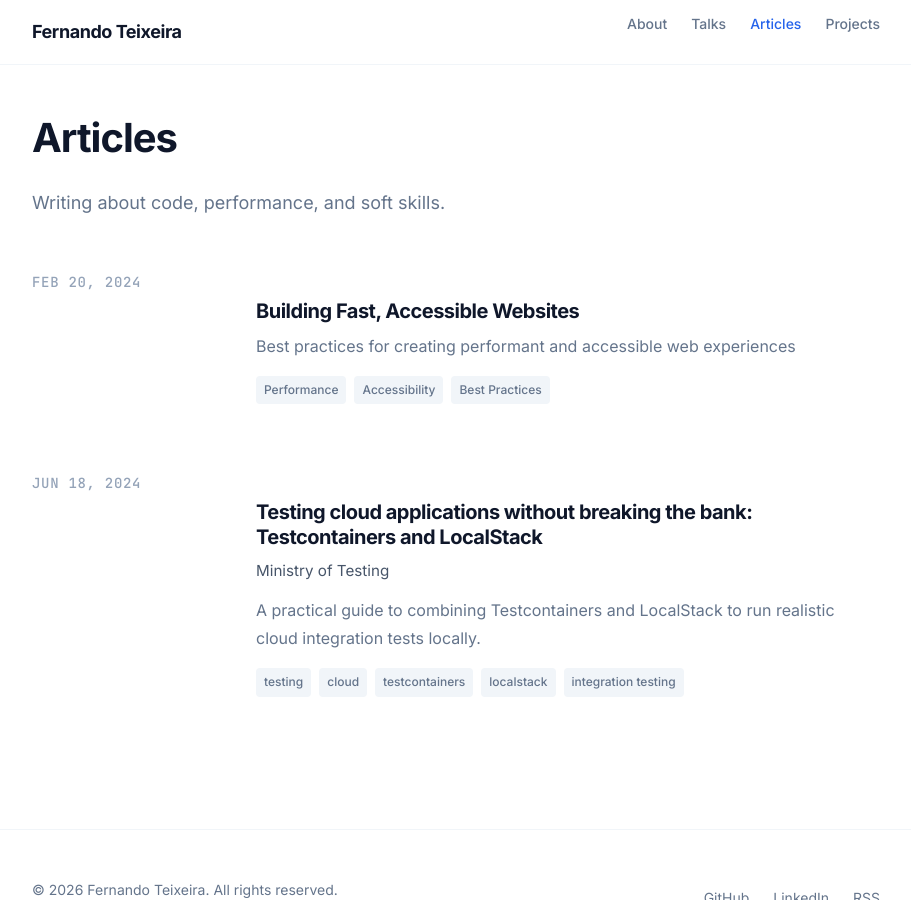
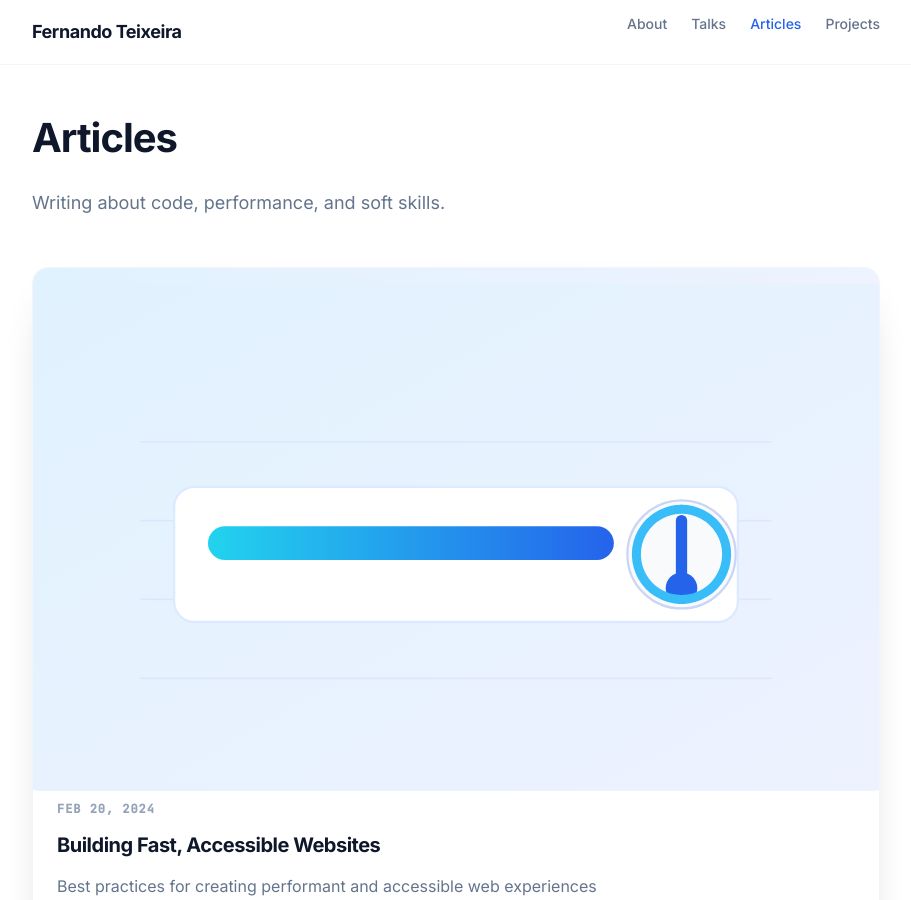
Before and after one commit to teixeira-fernando/teixeira-fernando.github.io, a Jekyll site: the page built from articles.md, in a window 1280 px wide and 900 px high. Shown: the whole window, without its empty margins (184-1095 px from the left). Built offline with Jekyll 4.4.1, drawn with Linux system fonts in a browser that asks for light colours.

Commit message:
added support for images on article banners

```diff
--- a/_data/external_articles.yml
+++ b/_data/external_articles.yml
@@ -4,3 +4,4 @@
   date: 2024-06-18
   description: "A practical guide to combining Testcontainers and LocalStack to run realistic cloud integration tests locally."
   tags: ["testing", "cloud", "testcontainers", "localstack", "integration testing"]
+  image: /assets/images/articles/testcontainers-localstack.svg
--- a/articles.md
+++ b/articles.md
@@ -14,9 +14,18 @@
 {% if articles.size > 0 %}
 <div class="articles-grid">
   {% for article in articles %}
+  {% assign article_image = article.banner_image | default: article.image | default: '/assets/images/articles/default-article.svg' %}
+  {% if article_image contains '://' %}
+    {% assign article_image_url = article_image %}
+  {% else %}
+    {% assign article_image_url = article_image | relative_url %}
+  {% endif %}
   <article class="article-item">
-    <time class="article-date">{{ article.date | date: "%b %d, %Y" }}</time>
-    <div class="article-content-wrapper">
+    <div class="article-visual">
+      <img src="{{ article_image_url }}" alt="{{ article.title }} cover image">
+    </div>
+    <div class="article-body">
+      <time class="article-date">{{ article.date | date: "%b %d, %Y" }}</time>
       <h2 class="article-title"><a href="{{ article.url | relative_url }}">{{ article.title }}</a></h2>
       {% if article.description %}
       <p class="article-excerpt">{{ article.description }}</p>
@@ -44,16 +53,25 @@
 
   <div class="articles-grid">
     {% for external in external_articles %}
+    {% assign external_image = external.image | default: '/assets/images/articles/default-article.svg' %}
+    {% if external_image contains '://' %}
+      {% assign external_image_url = external_image %}
+    {% else %}
+      {% assign external_image_url = external_image | relative_url %}
+    {% endif %}
     <article class="article-item">
-      {% if external.date %}
-      <time class="article-date">{{ external.date | date: "%b %d, %Y" }}</time>
-      {% endif %}
-      <div class="article-content-wrapper">
+      <div class="article-visual">
+        <img src="{{ external_image_url }}" alt="{{ external.title }} external cover image">
+      </div>
+      <div class="article-body">
+        {% if external.date %}
+        <time class="article-date">{{ external.date | date: "%b %d, %Y" }}</time>
+        {% endif %}
         <h2 class="article-title">
           <a href="{{ external.url }}" target="_blank" rel="noopener">{{ external.title }}</a>
         </h2>
         {% if external.publication %}
-        <p class="article-publication" style="font-size: 0.95rem; color: #475569; margin: 0.25rem 0 0.75rem;">{{ external.publication }}</p>
+        <p class="article-publication">{{ external.publication }}</p>
         {% endif %}
         {% if external.description %}
         <p class="article-excerpt">{{ external.description }}</p>
--- a/assets/css/main.css
+++ b/assets/css/main.css
@@ -632,40 +632,60 @@
 /* Articles list grid layout */
 .articles-grid {
   display: grid;
-  gap: 3rem;
+  gap: 2.5rem;
+  grid-template-columns: repeat(auto-fit, minmax(280px, 1fr));
 }
 
 .article-item {
-  display: grid;
-  grid-template-columns: 1fr;
-  gap: 1rem;
+  border: 1px solid #f1f5f9;
+  border-radius: 1rem;
+  overflow: hidden;
+  background-color: #ffffff;
+  display: flex;
+  flex-direction: column;
+  box-shadow: 0 20px 45px -30px rgba(15, 23, 42, 0.45);
+  transition: transform 0.25s ease, box-shadow 0.25s ease;
 }
 
-@media (min-width: 768px) {
-  .article-item {
-    grid-template-columns: 1fr 3fr;
-    gap: 1rem;
-  }
+.article-item:hover {
+  transform: translateY(-4px);
+  box-shadow: 0 25px 55px -25px rgba(15, 23, 42, 0.55);
+}
+
+.article-visual {
+  width: 100%;
+  aspect-ratio: 16 / 9;
+  background: linear-gradient(135deg, #e0f2fe, #f5f3ff);
+}
+
+.article-visual img {
+  width: 100%;
+  height: 100%;
+  object-fit: cover;
+  display: block;
+}
+
+.article-body {
+  padding: 1.5rem;
+  display: flex;
+  flex-direction: column;
+  gap: 0.85rem;
+  height: 100%;
 }
 
 .article-date {
   color: #94a3b8;
-  font-size: 0.875rem;
-  font-weight: 500;
+  font-size: 0.75rem;
+  font-weight: 600;
   text-transform: uppercase;
-  letter-spacing: 0.05em;
+  letter-spacing: 0.08em;
   font-family: 'JetBrains Mono', monospace;
-  padding-top: 0.25rem;
-}
-
-.article-content-wrapper {
-  flex: 1;
 }
 
 .article-title {
   font-size: 1.25rem;
   font-weight: 700;
-  margin-bottom: 0.5rem;
+  margin: 0;
 }
 
 .article-title a {
@@ -678,10 +698,31 @@
   color: #2563eb;
 }
 
+.article-publication {
+  font-size: 0.95rem;
+  color: #475569;
+  margin: 0;
+  font-weight: 500;
+}
+
 .article-excerpt {
   color: #64748b;
   line-height: 1.75;
-  margin-bottom: 1rem;
+  margin: 0;
+}
+
+.external-header {
+  margin-bottom: 2rem;
+}
+
+.external-header h2 {
+  margin-bottom: 0.25rem;
+}
+
+.external-header p {
+  color: #64748b;
+  margin: 0;
+  font-size: 1rem;
 }
 
 /* About page styling */
```
Also changed, not shown: _articles/building-fast-accessible-websites.md (+1 -0 lines), assets/images/articles/default-article.svg (added), assets/images/articles/perf-accessibility.svg (added), assets/images/articles/testcontainers-localstack.svg (added).
